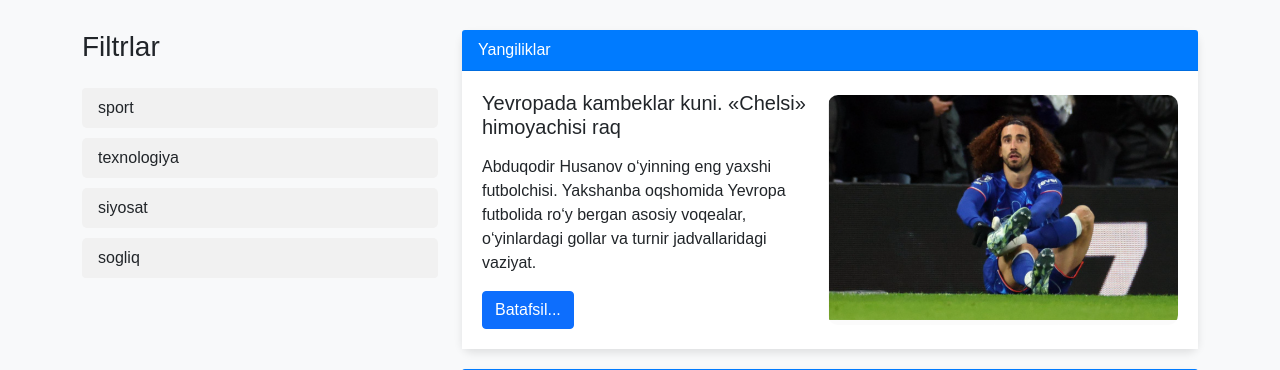
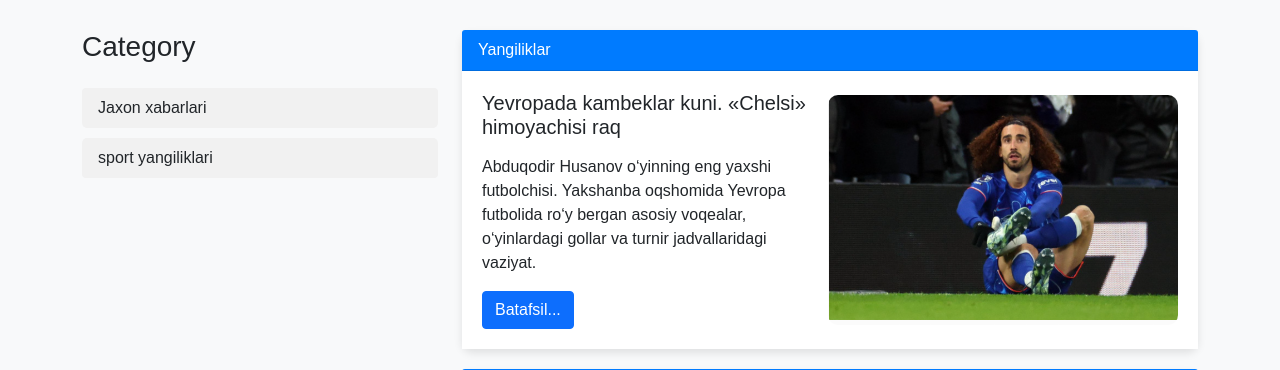
Before and after one commit to Muxiddinovich6966/django_html2, a Django app: page /yangi/eski/ in a window 1280 px wide. Shown: the part 56-426 px from the top of the page. Run offline with Django 5.2, Linux system fonts and the light colour scheme; data comes from the database, SQL or seed files in the repository; both versions use the stored data as it was after the commit.

Commit message:
uzgarish

```diff
--- a/configapp/models.py
+++ b/configapp/models.py
@@ -1,10 +1,18 @@
 from django.db import models
 from django.utils.timezone import now
+from django.db import models
+
+class Category(models.Model):
+    title = models.CharField(max_length=50)
+
+
+    class Meta:
+        verbose_name = 'Category'
+        verbose_name_plural = 'Categories'
+        ordering = ['pk']
 
 
 
-
-from django.db import models
 
 
 class News(models.Model):
@@ -12,6 +20,7 @@ class News(models.Model):
     context = models.TextField(blank=True)
     created_ed = models.DateTimeField(auto_now_add=True)
     updated_ed = models.DateTimeField(auto_now=True)
+    category = models.ForeignKey(Category, on_delete=models.CASCADE, default=1)
     photo = models.ImageField(upload_to='photos/%Y/%m/%d/')
     is_bool = models.BooleanField(default=True)
 
--- a/configapp/templates/Newsx/yangi.html
+++ b/configapp/templates/Newsx/yangi.html
@@ -100,7 +100,7 @@
             <div class="collapse navbar-collapse" id="navbarNav">
                 <ul class="navbar-nav">
                     <li class="nav-item">
-                        <a class="nav-link active" aria-current="page" href="#">Home</a>
+                        <a class="nav-link active" aria-current="page" href="http://127.0.0.1:8000/yangi/eski/">Home</a>
                     </li>
                     <li class="nav-item">
                         <a class="nav-link" href="#">Features</a>
@@ -119,10 +119,10 @@
     <div class="container">
         <div class="row">
             <div class="col-md-4">
-                <h3 class="mb-4">Filtrlar</h3>
+                <h3 class="mb-4">Category</h3>
                 <ul class="list-group">
-                    {% for filtr in filtr %}
-                    <li class="list-group-item">{{ filtr }}</li>
+                    {% for item in category %}
+                    <li class="list-group-item"> {{ item.title }} </li>
                     {% endfor %}
                 </ul>
             </div>
--- a/configapp/views.py
+++ b/configapp/views.py
@@ -1,16 +1,17 @@
 from django.shortcuts import render
+from unicodedata import category
+
 from .models import *
 
 
 
 def yangi(request):
-    talabalar = News.objects.all()
     news = News.objects.all()
+    category = Category.objects.all()
     context = {
-        "talabalar": talabalar,
         'news': news,
         "title": "News",
-        "filtr": ['sport', 'texnologiya', 'siyosat', 'sogliq']
+        "category":category,
 
     }
     return render(request, 'Newsx/yangi.html', context=context)
```
Also changed, not shown: configapp/admin.py (+3 -5 lines), configapp/migrations/0002_category_news_category.py (added), db.sqlite3, media/photos/2025/02/19/Skrinshot_2025-02-19_201242.png (added), media/photos/2025/02/19/Skrinshot_2025-02-19_201348.png (added).
